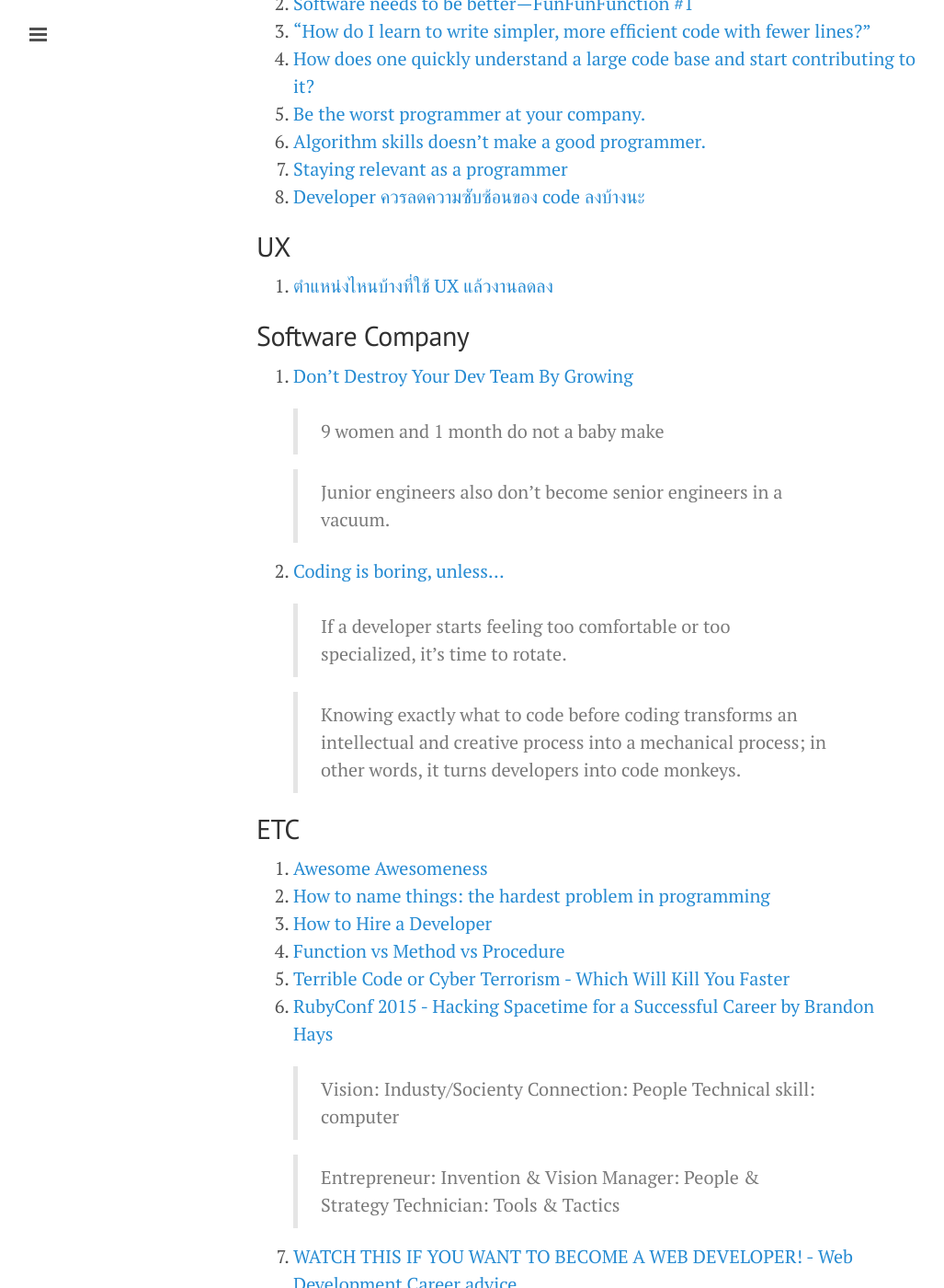
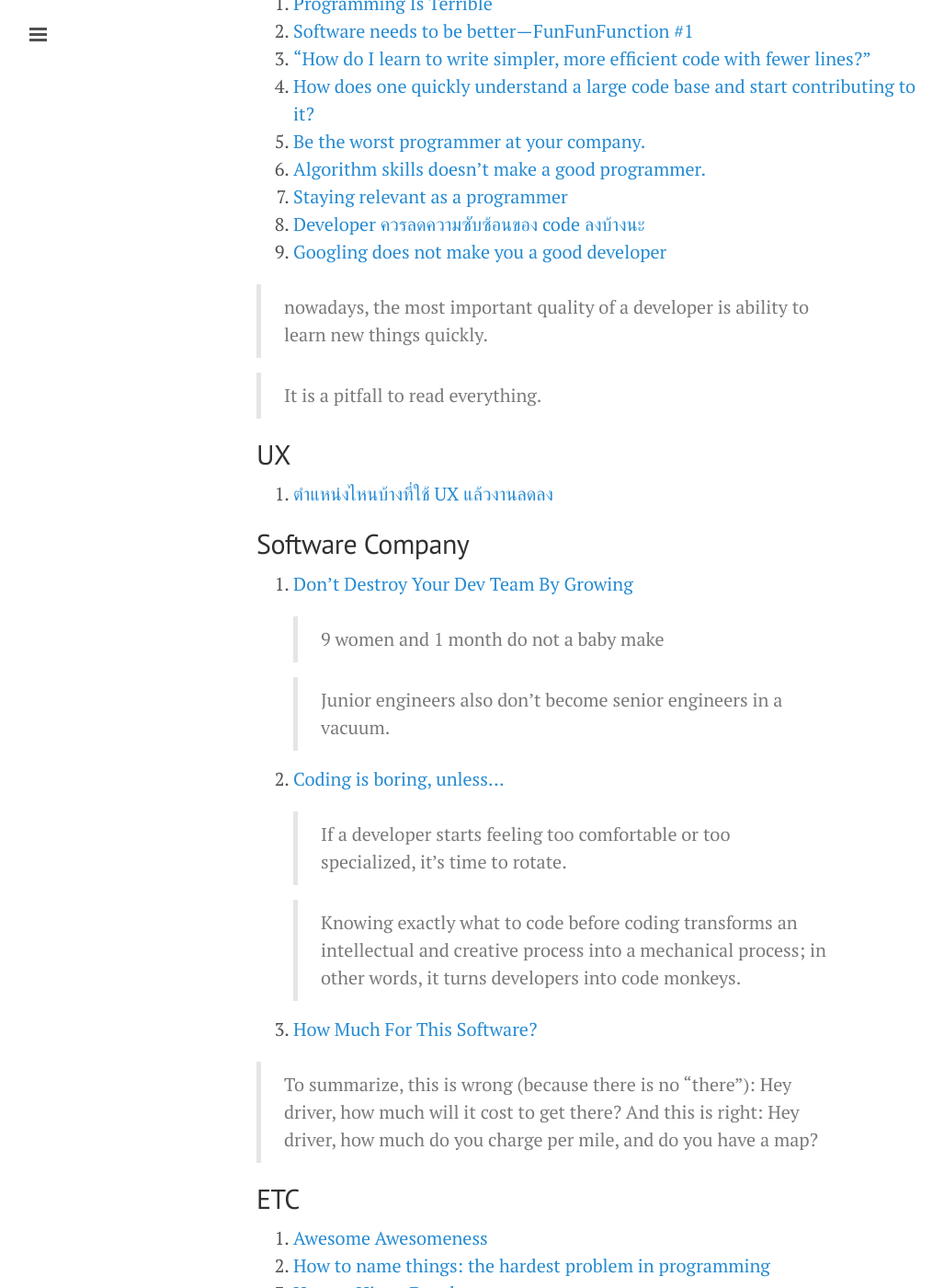
Before and after one commit to ibotdotout/ibotdotout.github.io, a Jekyll site: the page built from _posts/2015-06-24-coding.md, in a window 1280 px wide and 1400 px high, scrolled down 2627 px. Shown: the whole window at 92% size, without its empty margins (1-1028 px from the left). Built offline with Jekyll 4.4.1, drawn with Linux system fonts in a browser that asks for light colours; nearby versions of some CDN libraries; Markdown is read by kramdown in place of the engine named in the settings; comment, search, counter and statistics services are not loaded; some of the changed text lies outside the part shown.

Commit message:
More story in coding

```diff
--- a/_posts/2015-06-24-coding.md
+++ b/_posts/2015-06-24-coding.md
@@ -93,6 +94,12 @@ excerpt: All about coding resources and stroy about coding.
 6. [Algorithm skills doesn’t make a good programmer.](https://medium.com/@mpjme/algorithm-skills-doesnt-make-a-good-programmer-bb467f46c596)
 7. [Staying relevant as a programmer](https://medium.com/humans-create-software/staying-relevant-as-a-programmer-e9f18b1b0e43)
 8. [Developer ควรลดความซับซ้อนของ code ลงบ้างนะ](http://www.somkiat.cc/developer-should-reduce-code-complexity/)
+9. [Googling does not make you a good developer](https://www.linkedin.com/pulse/googling-does-make-you-good-developer-chadchapol-vittavutkarnvej)
+
+  > nowadays, the most important quality of a developer is ability to
+  > learn new things quickly.
+
+  > It is a pitfall to read everything.
 
 ## UX
 9. [ตำแหน่งไหนบ้างที่ใช้ UX แล้วงานลดลง](http://uxacademy.in.th/study/2015/10/21/why-everyone-should-learn-ux.html)
@@ -114,6 +121,13 @@ excerpt: All about coding resources and stroy about coding.
     > intellectual and creative process into a mechanical process;
     > in other words, it turns developers into code monkeys.
 
+3. [How Much For This Software?](http://www.yegor256.com/2015/06/02/how-to-estimate-software-cost.html)
+
+  > To summarize, this is wrong (because there is no "there"):
+  > Hey driver, how much will it cost to get there?
+  > And this is right:
+  > Hey driver, how much do you charge per mile, and do you have a map?
+
 ## ETC
 1. [Awesome Awesomeness](https://github.com/bayandin/awesome-awesomeness)
 2. [How to name things: the hardest problem in programming](http://www.slideshare.net/pirhilton/how-to-name-things-the-hardest-problem-in-programming)
```
Also changed, not shown: other parts of _posts/2015-06-24-coding.md (+1 -0 lines).
